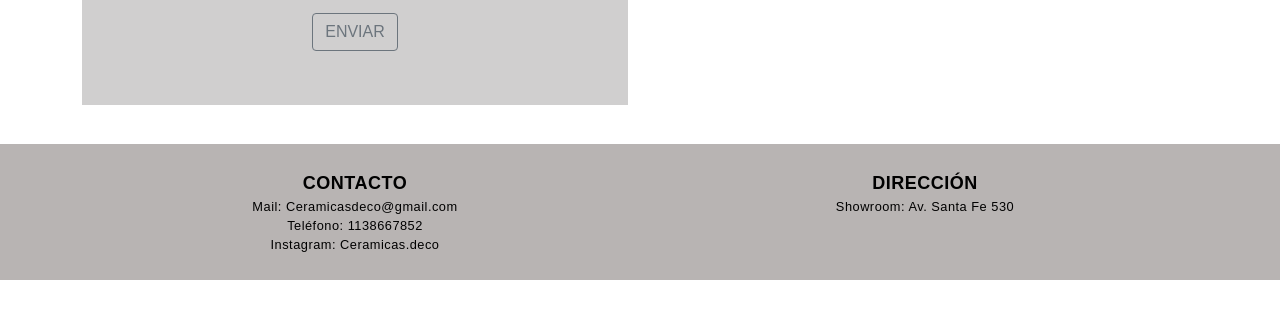
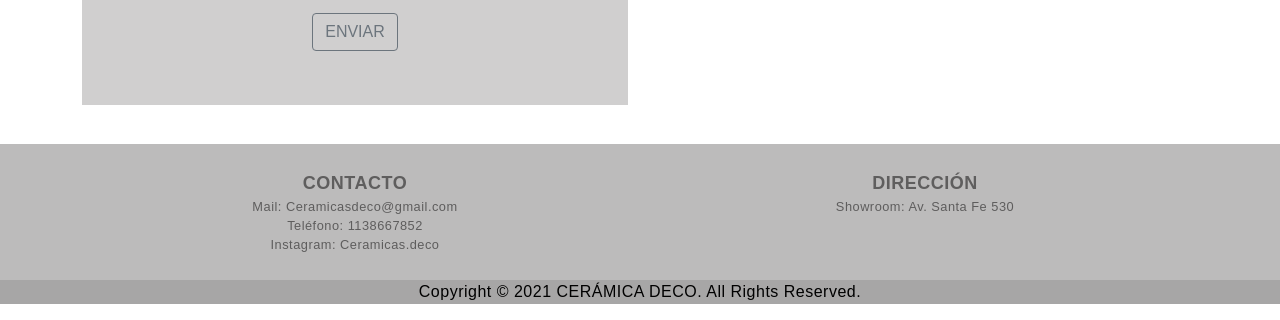
Before and after one commit to victoriafrench15/Clase-11, a website: page contacto.html in a window 1280 px wide. Shown: the part 890-1210 px from the top of the page. Drawn offline with nearby package versions, Linux system fonts and the light colour scheme.

Commit message:
cambios2

```diff
--- a/contacto.html
+++ b/contacto.html
@@ -67,21 +67,24 @@
             </div>
         </div>
     </section>
-    <footer >
+    <footer class="footer1">
         <div class="container">
             <div class="row">
                 <div class="col-lg-6 col-xs-6">
-                    <div> <a class="footera" href="contacto.html"> CONTACTO </a>  </div>
-                    <div> Mail: Ceramicasdeco@gmail.com </div>
-                    <div> Teléfono: 1138667852 </div>
-                    <div> Instagram: Ceramicas.deco </div>
+                    <div> <a class="footerb" href="contacto.html"> CONTACTO </a>  </div>
+                    <div class="footera"> Mail: Ceramicasdeco@gmail.com </div>
+                    <div class="footera"> Teléfono: 1138667852 </div>
+                    <div class="footera"> Instagram: Ceramicas.deco </div>
                 </div>
                 <div class="col-lg-6 col-xs-6">
-                    <div><a class="footera" href="contacto.html"> DIRECCIÓN </a>   </div>
-                    <div> Showroom: Av. Santa Fe 530 </div>
+                    <div><a class="footerb" href="contacto.html"> DIRECCIÓN </a>   </div>
+                    <div class="footera"> Showroom: Av. Santa Fe 530 </div>
                 </div>
             </div>
         </div>
     </footer>
+    <footer class="copyright">
+            <p > Copyright © 2021 CERÁMICA DECO. All Rights Reserved.</p>
+    </footer>
 </body>
 </html>
--- a/css/estilos.css
+++ b/css/estilos.css
@@ -4,7 +4,6 @@
 
 .body {
   font-family: sans-serif, "pt sans narrow"; }
-
 
 .tituloprincipal, .titulos, #subtitulo {
   font-size: 10vw;
@@ -26,11 +25,6 @@ li {
   color: #b8b4b3;
   font-size: 2vw;
   font-weight: bold; }
-
-footer {
-  background-color: #b8b4b3;
-  color: black; }
-
 
 /* CSS ---------------------------------- */
 
@@ -244,17 +238,27 @@ textarea {
   margin: 30% 30% 30% 30%;
 }
 
-footer{
+.footer1{
     font-size: 80%;
     padding: 2%;
-    margin: 3% 0%;
+    margin-top: 3%;
+    margin-bottom: 0%;
     clear: both;
-    height: 10%;
+    height: 20%;
+    background-color: rgba(158, 157, 157, 0.692);
 }
 
 .footera{
-    color:black;
-    font-size: large;
-    text-decoration: none;
-    font-weight: bold;
+  color:rgb(94, 93, 93);
 }
+.footerb{
+  color:rgb(95, 94, 94);
+  font-size: large;
+  text-decoration: none;
+  font-weight: bold;
+}
+
+.copyright{
+  color: black;
+  background-color:rgba(128, 127, 127, 0.692);
+}
```
Also changed, not shown: conocenos.html (+10 -7 lines), index.html (+10 -7 lines), procesocreativo.html (+10 -7 lines), productos.html (+10 -7 lines), fotos/introimg2.jpg.
